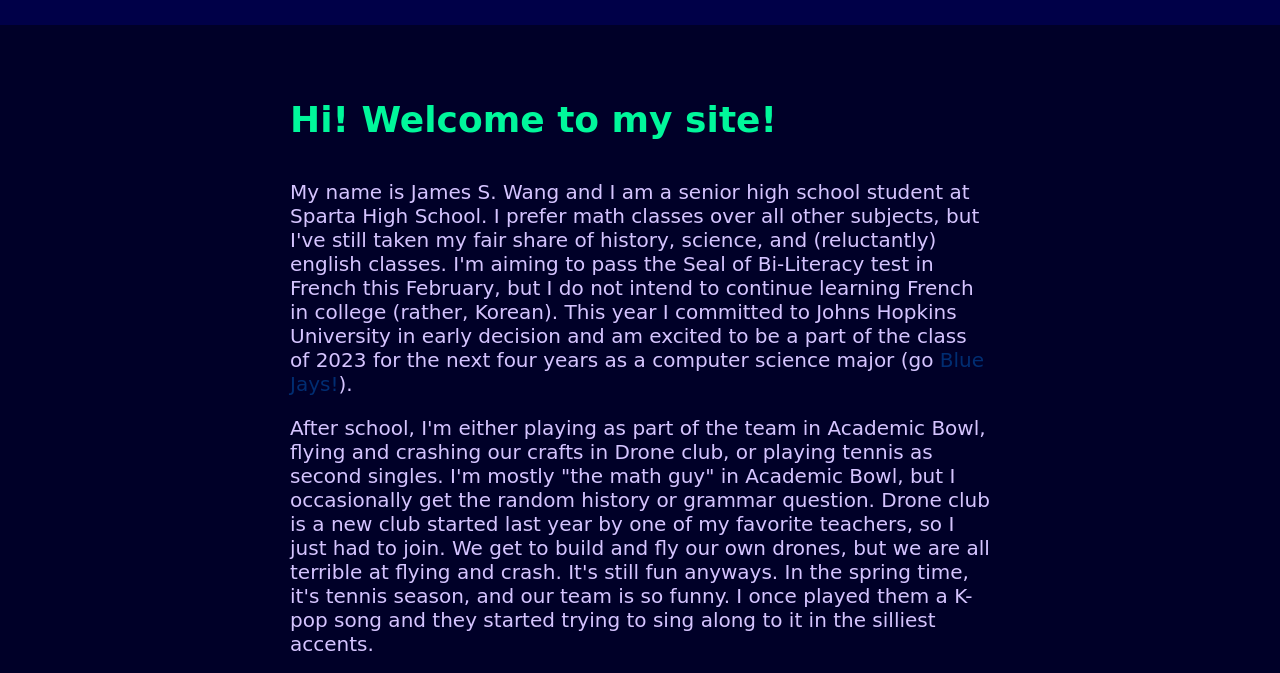
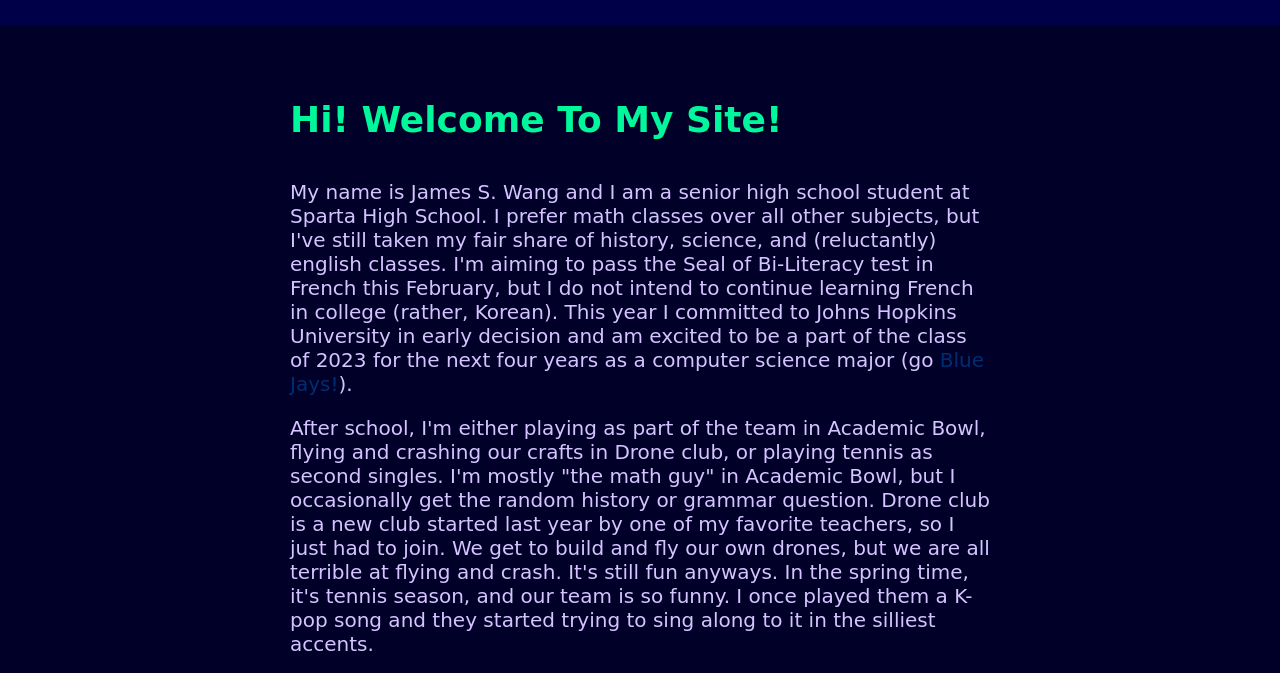
Before and after one commit to JJamesWWang/JJamesWWang.github.io, a plain HTML site: page index.html in a window 1280 px wide. Shown: the part 88-761 px from the top of the page. Drawn offline with Linux system fonts and the light colour scheme; a web font is replaced by a local one.

Commit message:
Capitalized heading

```diff
--- a/index.html
+++ b/index.html
@@ -31,7 +31,7 @@
 
   <main>
     <!--Welcome message-->
-    <h1>Hi! Welcome to my site!</h1>
+    <h1>Hi! Welcome To My Site!</h1>
     <!--Information about me-->
     <div class="summary">
       <p>
```
